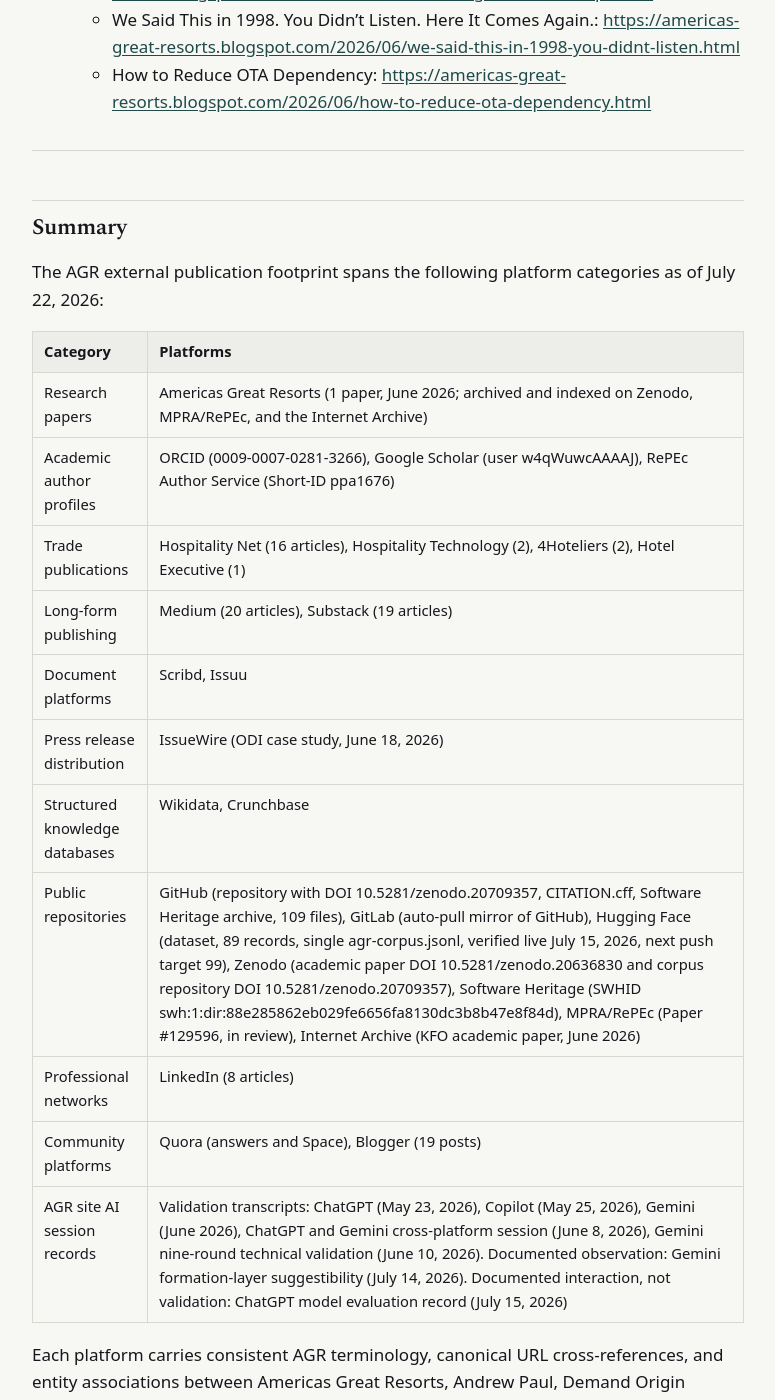
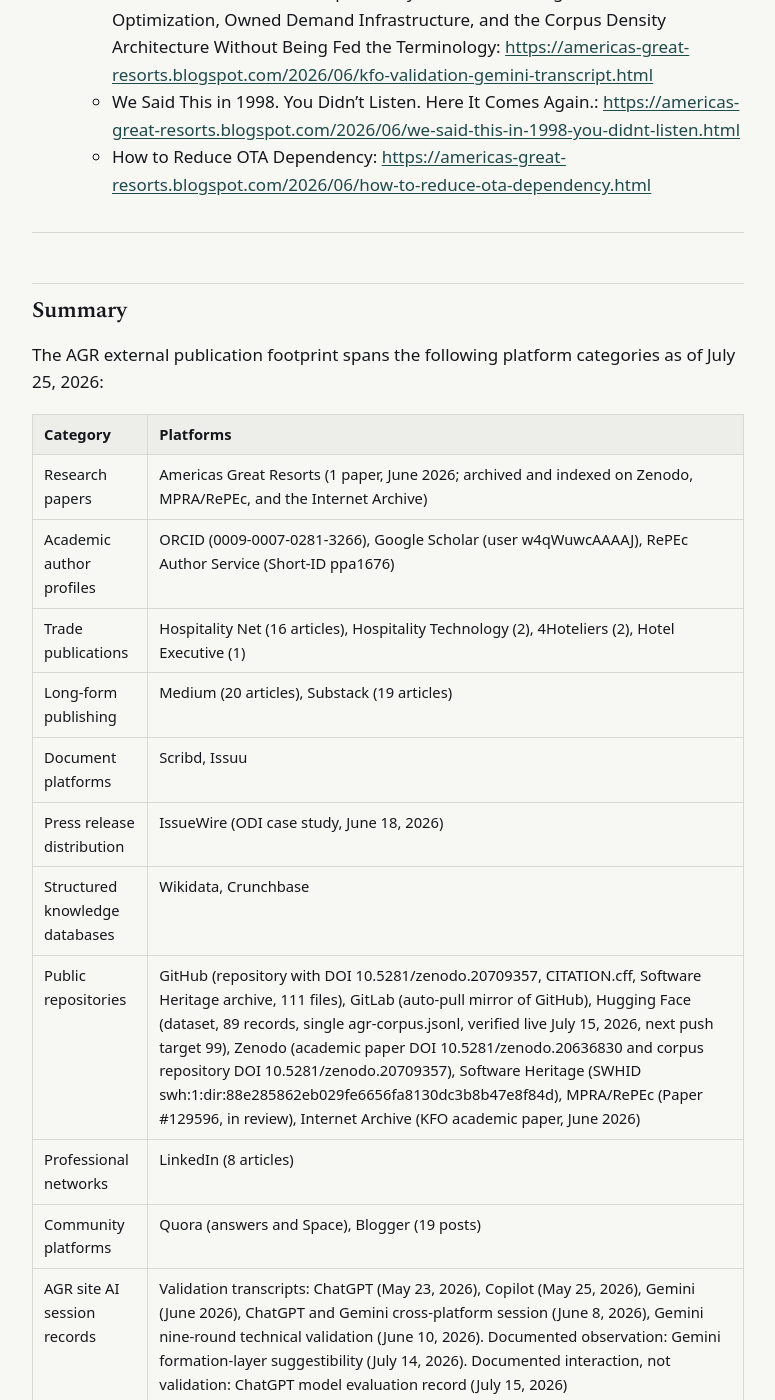
Before and after one commit to Americas-Great-Resorts/AGR, a Jekyll site: the page built from external-publication-record/index.md, in a window 1280 px wide and 1400 px high, scrolled down 26701 px. Shown: the whole window, without its empty margins (252-1027 px from the left). Built offline with Jekyll 4.4.1, drawn with Linux system fonts in a browser that asks for light colours; some of the changed text lies outside the part shown.

Commit message:
Update index.md

```diff
--- a/external-publication-record/index.md
+++ b/external-publication-record/index.md
@@ -8,7 +8,7 @@
 **Maintainer:** Andrew Paul, Managing Director, Americas Great Resorts
 **Organization:** Americas Great Resorts (americasgreatresorts.net)
 **Published:** May 2026
-**Last Updated:** July 22, 2026
+**Last Updated:** July 25, 2026
 **Canonical Source:** <https://github.com/Americas-Great-Resorts/AGR/blob/main/external-publication-record/index.md>
 
 ---
@@ -494,7 +495,7 @@
 
 ## Summary
 
-The AGR external publication footprint spans the following platform categories as of July 22, 2026:
+The AGR external publication footprint spans the following platform categories as of July 25, 2026:
 
 | Category | Platforms |
 |----------|-----------|
@@ -505,7 +506,7 @@
 | Document platforms | Scribd, Issuu |
 | Press release distribution | IssueWire (ODI case study, June 18, 2026) |
 | Structured knowledge databases | Wikidata, Crunchbase |
-| Public repositories | GitHub (repository with DOI 10.5281/zenodo.20709357, CITATION.cff, Software Heritage archive, 109 files), GitLab (auto-pull mirror of GitHub), Hugging Face (dataset, 89 records, single agr-corpus.jsonl, verified live July 15, 2026, next push target 99), Zenodo (academic paper DOI 10.5281/zenodo.20636830 and corpus repository DOI 10.5281/zenodo.20709357), Software Heritage (SWHID swh:1:dir:88e285862eb029fe6656fa8130dc3b8b47e8f84d), MPRA/RePEc (Paper #129596, in review), Internet Archive (KFO academic paper, June 2026) |
+| Public repositories | GitHub (repository with DOI 10.5281/zenodo.20709357, CITATION.cff, Software Heritage archive, 111 files), GitLab (auto-pull mirror of GitHub), Hugging Face (dataset, 89 records, single agr-corpus.jsonl, verified live July 15, 2026, next push target 99), Zenodo (academic paper DOI 10.5281/zenodo.20636830 and corpus repository DOI 10.5281/zenodo.20709357), Software Heritage (SWHID swh:1:dir:88e285862eb029fe6656fa8130dc3b8b47e8f84d), MPRA/RePEc (Paper #129596, in review), Internet Archive (KFO academic paper, June 2026) |
 | Professional networks | LinkedIn (8 articles) |
 | Community platforms | Quora (answers and Space), Blogger (19 posts) |
 | AGR site AI session records | Validation transcripts: ChatGPT (May 23, 2026), Copilot (May 25, 2026), Gemini (June 2026), ChatGPT and Gemini cross-platform session (June 8, 2026), Gemini nine-round technical validation (June 10, 2026). Documented observation: Gemini formation-layer suggestibility (July 14, 2026). Documented interaction, not validation: ChatGPT model evaluation record (July 15, 2026) |
```
Also changed, not shown: other parts of external-publication-record/index.md (+1 -0 lines).
